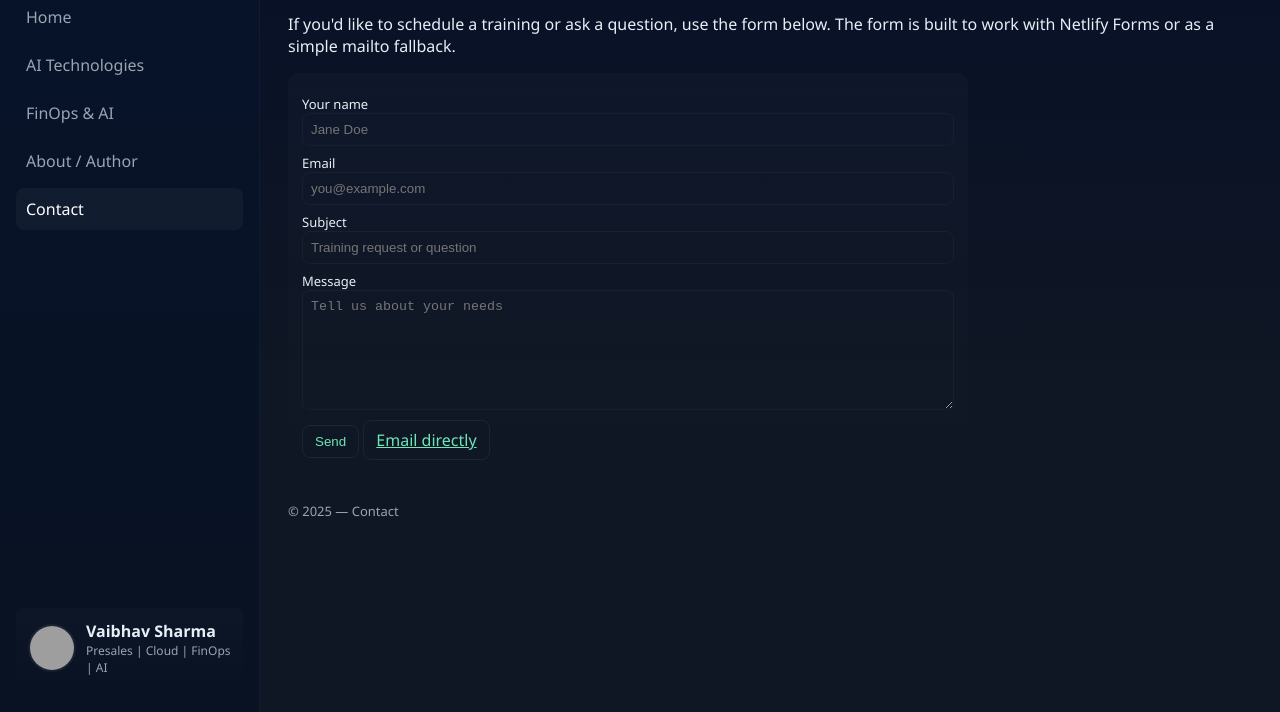
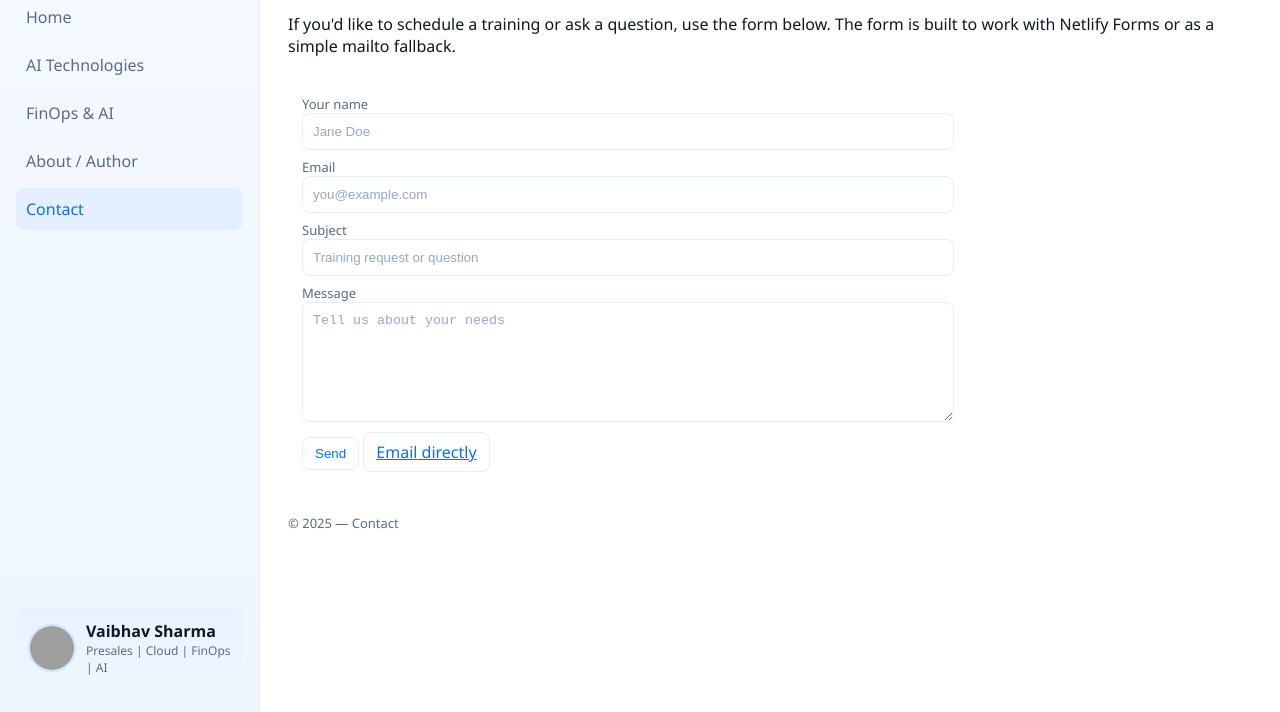
Before and after one commit to mrvaibhavsharma/mrvaibhavsharma.github.io, a plain HTML site: page contact.html in a window 1280 px wide. Shown: the part 88-800 px from the top of the page. Drawn offline with Linux system fonts and the light colour scheme; grey boxes are pictures that could not be loaded.

Commit message:
colour updated.

```diff
--- a/assets/style.css
+++ b/assets/style.css
@@ -1,37 +1,39 @@
 /* Shared styles for the AI & FinOps training site */
 :root{
-  --bg:#0f1724;
-  --panel:#0b1220;
-  --accent:#6ee7b7;
-  --muted:#9aa4b2;
-  --glass: rgba(255,255,255,0.04);
+  --bg: #ffffff;
+  --panel: #f5f9ff;
+  --accent: #0b6ef6; /* bright blue */
+  --muted: #5b6b82; /* slate for secondary text */
+  --glass: rgba(11,110,246,0.06);
+  --border: #e6eefb;
 }
 *{box-sizing:border-box}
-html,body{height:100%;margin:0;font-family:Segoe UI,Roboto,system-ui,Arial;background:linear-gradient(180deg,#071027 0%, #0f1724 60%);color:#e6eef6}
+html,body{height:100%;margin:0;font-family:Segoe UI,Roboto,system-ui,Arial;background:var(--bg);color:#0f1724}
 .app{display:flex;min-height:100vh}
-.sidebar{width:260px;background:linear-gradient(180deg,#07132a,#081222);padding:24px 16px;border-right:1px solid rgba(255,255,255,0.04);display:flex;flex-direction:column}
+.sidebar{width:260px;background:linear-gradient(180deg,var(--panel),#eef6ff);padding:24px 16px;border-right:1px solid var(--border);display:flex;flex-direction:column}
 .brand{font-weight:700;font-size:18px;color:var(--accent);margin-bottom:12px}
 .nav{display:flex;flex-direction:column;gap:6px}
 .nav a{color:var(--muted);text-decoration:none;padding:10px;border-radius:8px;display:block}
-.nav a.active,.nav a:hover{background:var(--glass);color:#fff}
-.author-card{margin-top:auto;padding:12px;border-radius:8px;background:linear-gradient(180deg, rgba(255,255,255,0.02), transparent);}
-.author-card img{width:48px;height:48px;border-radius:999px;object-fit:cover;border:2px solid rgba(255,255,255,0.06)}
+.nav a.active,.nav a:hover{background:var(--glass);color:var(--accent)}
+.author-card{margin-top:auto;padding:12px;border-radius:8px;background:linear-gradient(180deg, rgba(11,110,246,0.03), transparent);}
+.author-card img{width:48px;height:48px;border-radius:999px;object-fit:cover;border:2px solid rgba(11,110,246,0.12)}
 .author-meta{margin-left:10px}
 .author-row{display:flex;align-items:center}
 .content{flex:1;padding:28px}
 .page{max-width:1000px;margin:0 auto}
-.hero{background:linear-gradient(90deg, rgba(255,255,255,0.02), rgba(255,255,255,0.01));padding:20px;border-radius:12px;display:flex;gap:20px;align-items:center}
-.carousel{position:relative;flex:1;overflow:hidden;border-radius:10px}
-.slide{min-height:180px;padding:20px;display:none}
+.hero{background:linear-gradient(90deg, rgba(11,110,246,0.03), rgba(255,255,255,0.6));padding:20px;border-radius:12px;display:flex;gap:20px;align-items:center;box-shadow:0 4px 14px rgba(12,48,80,0.04)}
+.carousel{position:relative;flex:1;overflow:hidden;border-radius:10px;background:linear-gradient(180deg,#ffffff,#f6fbff);border:1px solid var(--border)}
+.slide{min-height:180px;padding:20px;display:none;color:#0b2a4a}
 .slide.active{display:block}
 .slide h2{margin:0 0 10px}
 .controls{display:flex;gap:8px;margin-top:12px}
-.btn{background:transparent;border:1px solid rgba(255,255,255,0.06);color:var(--accent);padding:8px 12px;border-radius:8px;cursor:pointer}
+.btn{background:transparent;border:1px solid var(--border);color:var(--accent);padding:8px 12px;border-radius:8px;cursor:pointer}
 .cards{display:grid;grid-template-columns:repeat(auto-fit,minmax(240px,1fr));gap:14px;margin-top:18px}
-.card{background:linear-gradient(180deg, rgba(255,255,255,0.02), transparent);padding:14px;border-radius:10px}
-form{background:linear-gradient(180deg, rgba(255,255,255,0.02), transparent);padding:14px;border-radius:10px;max-width:680px}
-label{display:block;margin-top:8px;font-size:13px}
-input[type="text"],input[type="email"],textarea,select{width:100%;padding:8px;border-radius:8px;border:1px solid rgba(255,255,255,0.04);background:transparent;color:inherit}
+.card{background:linear-gradient(180deg,#ffffff, #f8fbff);padding:14px;border-radius:10px;border:1px solid var(--border)}
+form{background:transparent;padding:14px;border-radius:10px;max-width:680px}
+label{display:block;margin-top:8px;font-size:13px;color:var(--muted)}
+input[type="text"],input[type="email"],textarea,select{width:100%;padding:10px;border-radius:8px;border:1px solid var(--border);background:#fff;color:#0b2a4a}
+input::placeholder,textarea::placeholder{color:#98a6bf}
 textarea{min-height:120px}
 .muted{color:var(--muted)}
 footer{margin-top:30px;color:var(--muted);font-size:13px}
```
